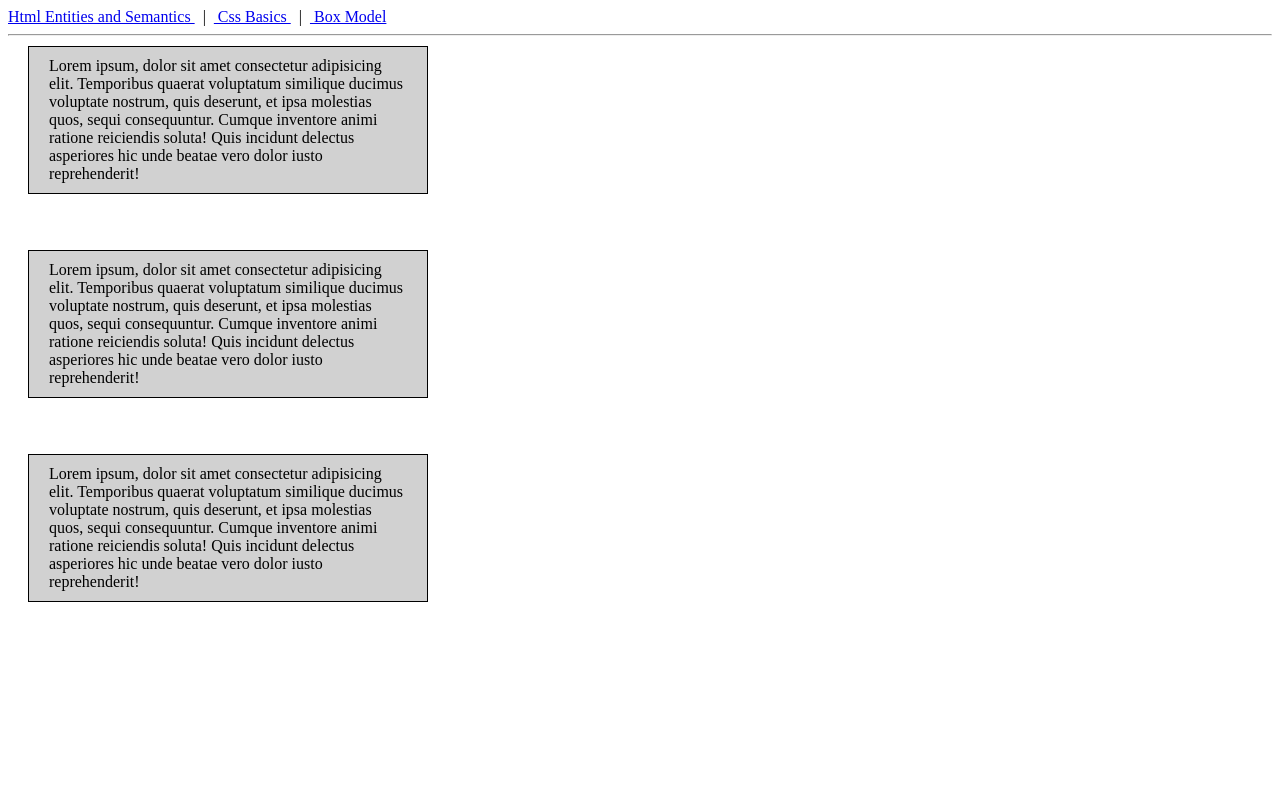
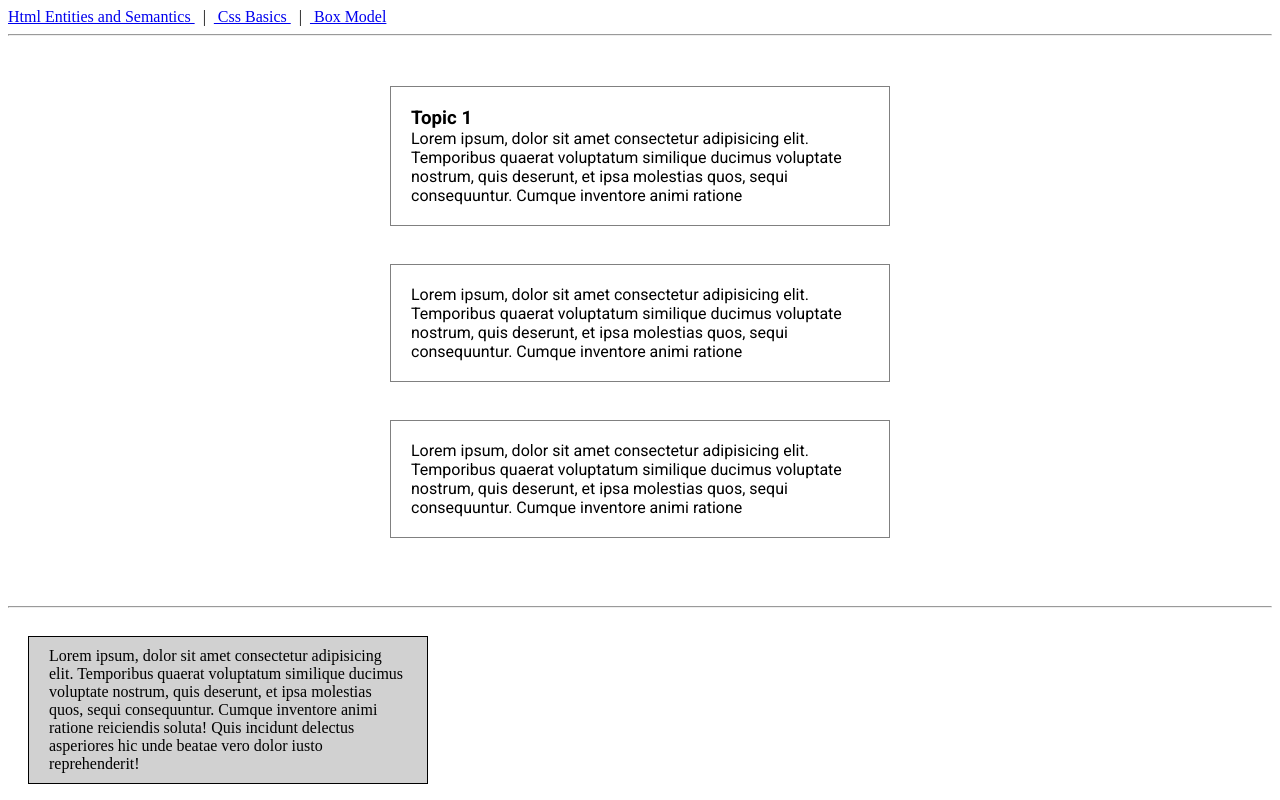
Before and after one commit to PrazSam/praz-styling-app, an Angular app: page /box-model in a window 1280 px wide. Shown: the top 800 px of the page. Built offline with nearby package versions, Linux system fonts and the light colour scheme.

Commit message:
Floating

```diff
--- a/src/app/d-box-model/d-box-model.component.css
+++ b/src/app/d-box-model/d-box-model.component.css
@@ -17,3 +17,14 @@
   margin: 10px 20px;
 
 }
+
+/* floating */
+.container{
+  font-family: 'Roboto', sans-serif;
+  max-width: 500px;
+  margin: 50px auto;
+}
+.box-new{
+  border: 1px solid grey;
+  padding: 20px
+}
--- a/src/app/d-box-model/d-box-model.component.html
+++ b/src/app/d-box-model/d-box-model.component.html
@@ -1,13 +1,43 @@
+<div class="container">
+	<div class="box-new box-10">
+    <h3>Topic 1</h3>
+		Lorem ipsum, dolor sit amet consectetur adipisicing elit. Temporibus quaerat voluptatum similique ducimus
+		voluptate nostrum, quis deserunt, et ipsa molestias quos, sequi consequuntur. Cumque inventore animi ratione
+	</div>
+	<br>
+	<br>
+	<div class="box-new box-20">
+		Lorem ipsum, dolor sit amet consectetur adipisicing elit. Temporibus quaerat voluptatum similique ducimus
+		voluptate nostrum, quis deserunt, et ipsa molestias quos, sequi consequuntur. Cumque inventore animi ratione
+	</div>
+	<br>
+	<br>
+	<div class="box-new box-30">
+		Lorem ipsum, dolor sit amet consectetur adipisicing elit. Temporibus quaerat voluptatum similique ducimus
+		voluptate nostrum, quis deserunt, et ipsa molestias quos, sequi consequuntur. Cumque inventore animi ratione
+	</div>
+</div>
+
+<br>
+<hr>
+<br>
+
 <div class="box box-1">
-Lorem ipsum, dolor sit amet consectetur adipisicing elit. Temporibus quaerat voluptatum similique ducimus voluptate nostrum, quis deserunt, et ipsa molestias quos, sequi consequuntur. Cumque inventore animi ratione reiciendis soluta! Quis incidunt delectus asperiores hic unde beatae vero dolor iusto reprehenderit!
+	Lorem ipsum, dolor sit amet consectetur adipisicing elit. Temporibus quaerat voluptatum similique ducimus voluptate
+	nostrum, quis deserunt, et ipsa molestias quos, sequi consequuntur. Cumque inventore animi ratione reiciendis
+	soluta! Quis incidunt delectus asperiores hic unde beatae vero dolor iusto reprehenderit!
 </div>
 <br>
 <br>
 <div class="box box-2">
-Lorem ipsum, dolor sit amet consectetur adipisicing elit. Temporibus quaerat voluptatum similique ducimus voluptate nostrum, quis deserunt, et ipsa molestias quos, sequi consequuntur. Cumque inventore animi ratione reiciendis soluta! Quis incidunt delectus asperiores hic unde beatae vero dolor iusto reprehenderit!
+	Lorem ipsum, dolor sit amet consectetur adipisicing elit. Temporibus quaerat voluptatum similique ducimus voluptate
+	nostrum, quis deserunt, et ipsa molestias quos, sequi consequuntur. Cumque inventore animi ratione reiciendis
+	soluta! Quis incidunt delectus asperiores hic unde beatae vero dolor iusto reprehenderit!
 </div>
 <br>
 <br>
 <div class="box box-3">
-Lorem ipsum, dolor sit amet consectetur adipisicing elit. Temporibus quaerat voluptatum similique ducimus voluptate nostrum, quis deserunt, et ipsa molestias quos, sequi consequuntur. Cumque inventore animi ratione reiciendis soluta! Quis incidunt delectus asperiores hic unde beatae vero dolor iusto reprehenderit!
+	Lorem ipsum, dolor sit amet consectetur adipisicing elit. Temporibus quaerat voluptatum similique ducimus voluptate
+	nostrum, quis deserunt, et ipsa molestias quos, sequi consequuntur. Cumque inventore animi ratione reiciendis
+	soluta! Quis incidunt delectus asperiores hic unde beatae vero dolor iusto reprehenderit!
 </div>
```
